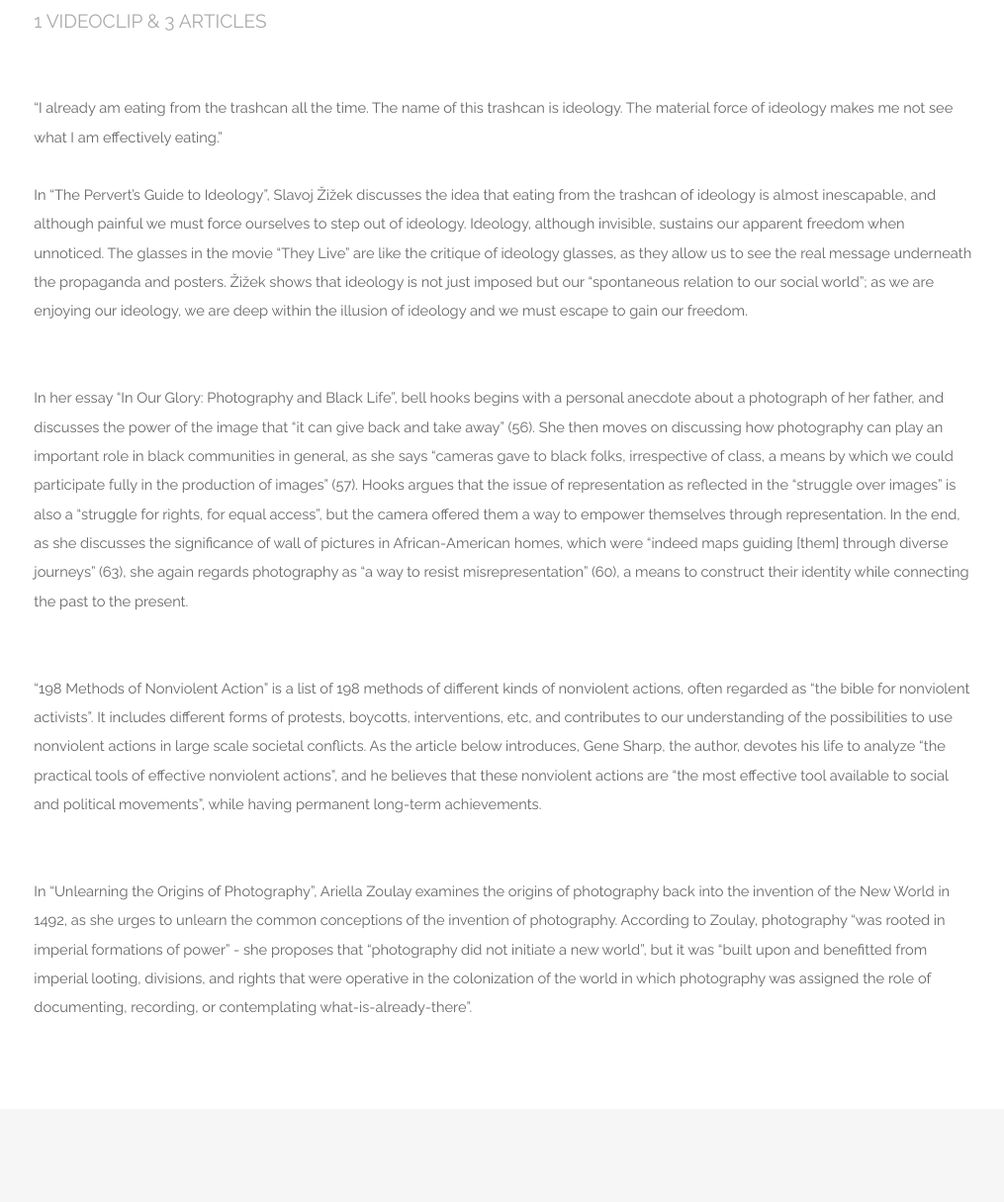
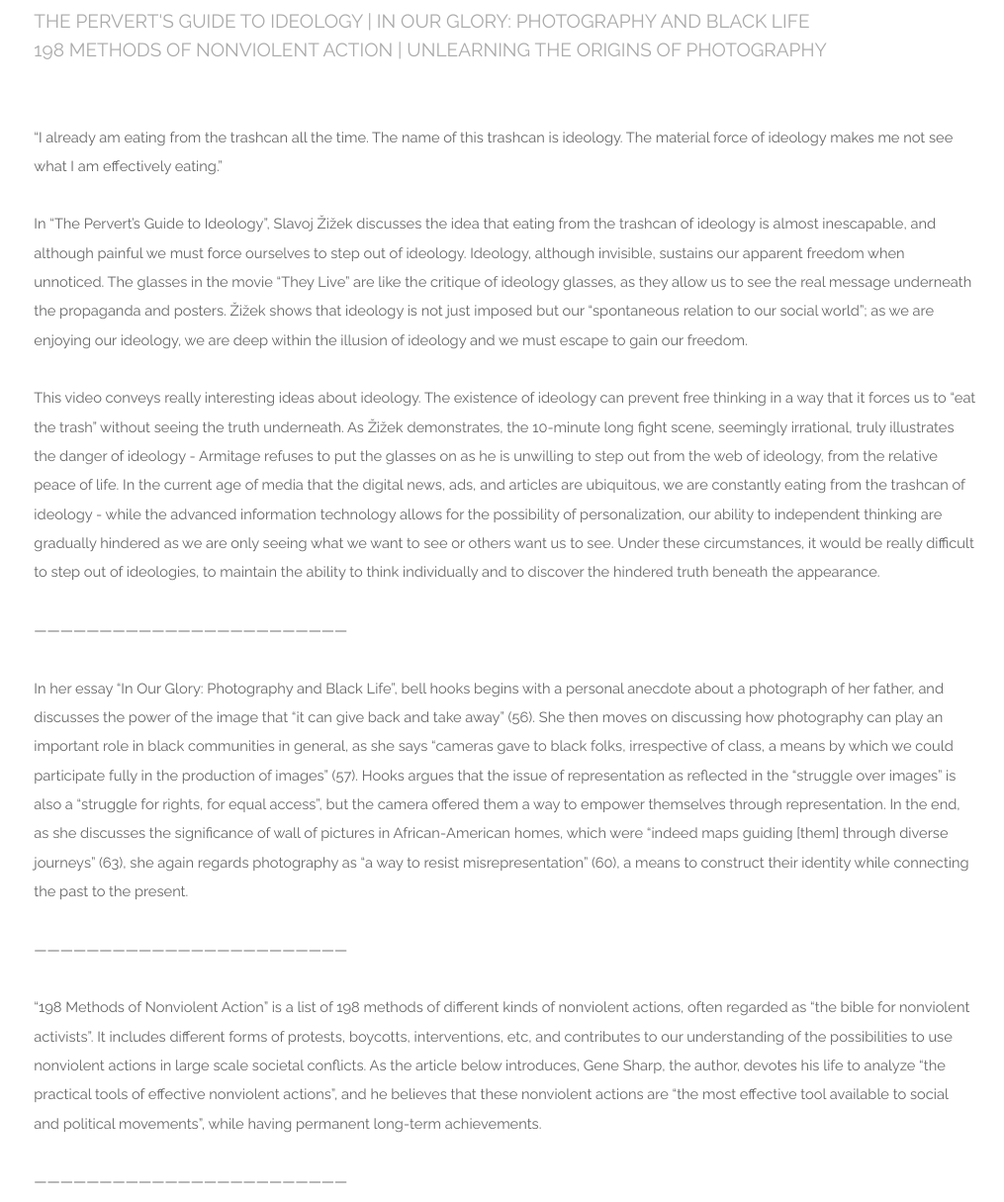
Before and after one commit to cyu909/cyu909.github.io, a plain HTML site: page reading-response-03.html in a window 1280 px wide. Shown: the part 205-1420 px from the top of the page at 99% size, without its empty margins (129-1144 px from the left). Drawn offline with Linux system fonts and the light colour scheme.

Commit message:
Edit reading response 03

```diff
--- a/reading-response-03.html
+++ b/reading-response-03.html
@@ -33,16 +33,18 @@
 
 					<header class="major special">
 						<h2>Reading Response #3</h2>
-						<p>1 Videoclip & 3 Articles</p>
+						<p>The Pervert's Guide to Ideology | In Our Glory: Photography and Black Life</p>
+						<p>198 Methods of Nonviolent Action | Unlearning the Origins of Photography</p>
 					</header>
 
 					<p>“I already am eating from the trashcan all the time. The name of this trashcan is ideology. The material force of ideology makes me not see what I am effectively eating.”</p>
 					<p>In “The Pervert’s Guide to Ideology”, Slavoj Žižek discusses the idea that eating from the trashcan of ideology is almost inescapable, and although painful we must force ourselves to step out of ideology. Ideology, although invisible, sustains our apparent freedom when unnoticed. The glasses in the movie “They Live” are like the critique of ideology glasses, as they allow us to see the real message underneath the propaganda and posters. Žižek shows that ideology is not just imposed but our “spontaneous relation to our social world”; as we are enjoying our ideology, we are deep within the illusion of ideology and we must escape to gain our freedom.</p>
-					<br>
+					<p>This video conveys really interesting ideas about ideology. The existence of ideology can prevent free thinking in a way that it forces us to “eat the trash” without seeing the truth underneath. As Žižek demonstrates, the 10-minute long fight scene, seemingly irrational, truly illustrates the danger of ideology - Armitage refuses to put the glasses on as he is unwilling to step out from the web of ideology, from the relative peace of life. In the current age of media that the digital news, ads, and articles are ubiquitous, we are constantly eating from the trashcan of ideology - while the advanced information technology allows for the possibility of personalization, our ability to independent thinking are gradually hindered as we are only seeing what we want to see or others want us to see. Under these circumstances, it would be really difficult to step out of ideologies, to maintain the ability to think individually and to discover the hindered truth beneath the appearance.</p>
+					<p>————————————————————————</p>
 					<p>In her essay “In Our Glory: Photography and Black Life”, bell hooks begins with a personal anecdote about a photograph of her father, and discusses the power of the image that “it can give back and take away” (56). She then moves on discussing how photography can play an important role in black communities in general, as she says “cameras gave to black folks, irrespective of class, a means by which we could participate fully in the production of images” (57). Hooks argues that the issue of representation as reflected in the “struggle over images” is also a  “struggle for rights, for equal access”, but the camera offered them a way to empower themselves through representation. In the end, as she discusses the significance of wall of pictures in African-American homes, which were “indeed maps guiding [them] through diverse journeys” (63), she again regards photography as “a way to resist misrepresentation” (60), a means to construct their identity while connecting the past to the present.</p>
-					<br>
+					<p>————————————————————————</p>
 					<p>“198 Methods of Nonviolent Action” is a list of 198 methods of different kinds of nonviolent actions, often regarded as “the bible for nonviolent activists”. It includes different forms of protests, boycotts, interventions, etc, and contributes to our understanding of the possibilities to use nonviolent actions in large scale societal conflicts. As the article below introduces, Gene Sharp, the author, devotes his life to analyze “the practical tools of effective nonviolent actions”, and he believes that these nonviolent actions are “the most effective tool available to social and political movements”, while having permanent long-term achievements.</p>
-					<br>
+					<p>————————————————————————</p>
 					<p>In “Unlearning the Origins of Photography”, Ariella Zoulay examines the origins of photography back into the invention of the New World in 1492, as she urges to unlearn the common conceptions of the invention of photography. According to Zoulay, photography “was rooted in imperial formations of power” - she proposes that “photography did not initiate a new world”, but it was “built upon and benefitted from imperial looting, divisions, and rights that were operative in the colonization of the world in which photography was assigned the role of documenting, recording, or contemplating what-is-already-there”. </p>
 					<!--
 					<div class="box alt">
```
